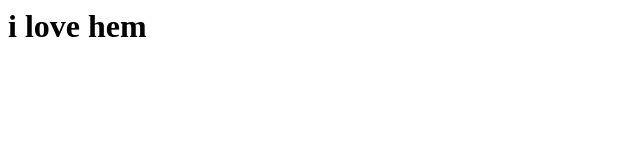
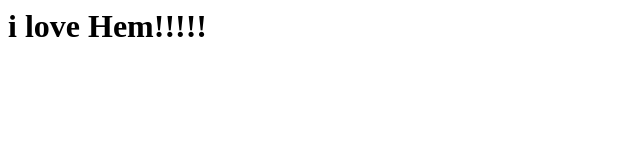
Before and after one commit to tkandiah/mhi2023-24, a plain HTML site: page index.html in a window 1280 px wide. Shown: the whole page, without its empty margins (0-640 px from the left). Drawn offline with Linux system fonts and the light colour scheme.

Commit message:
Update index.html

```diff
--- a/index.html
+++ b/index.html
@@ -1,5 +1,5 @@
 <html>
   <h1>
-    i love hem
+    i love Hem!!!!!
   </h1>
 </html>
```
